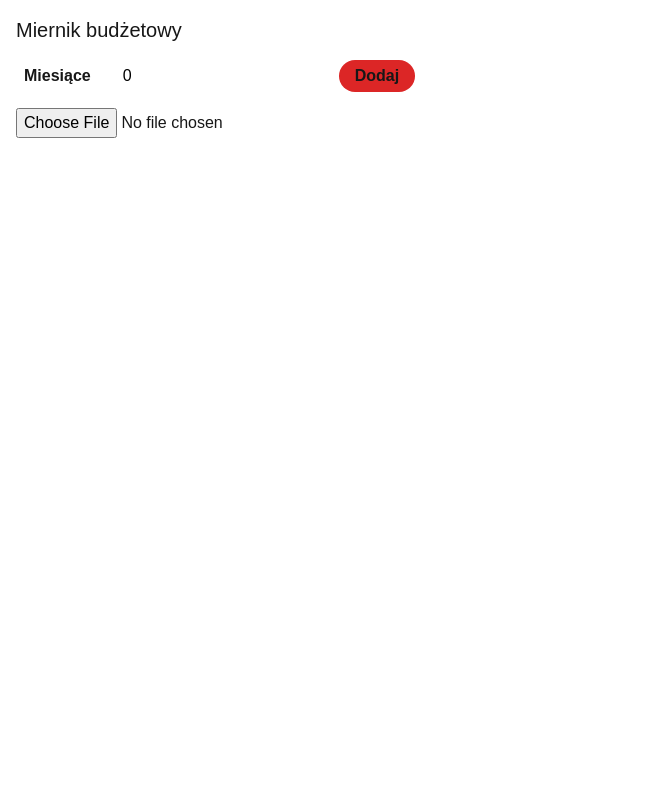
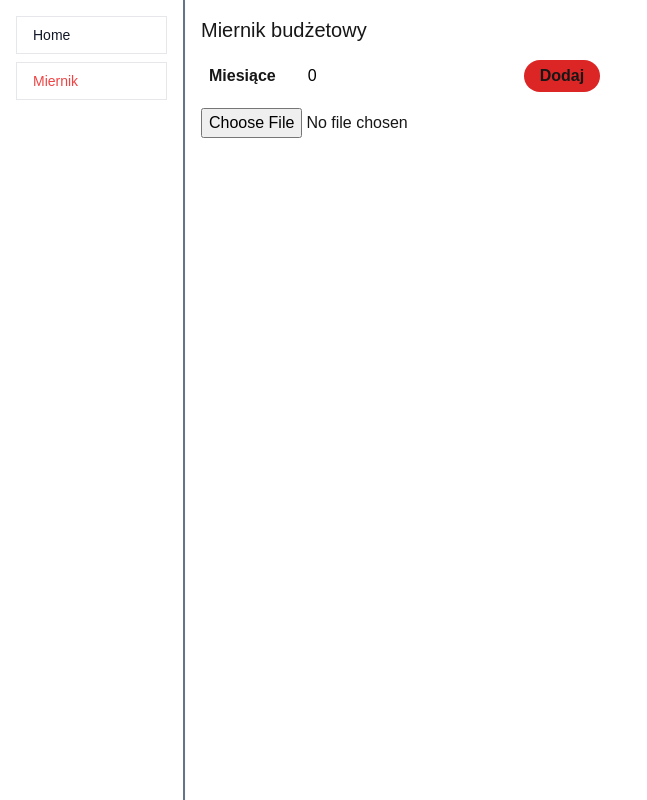
Before and after one commit to Soberek/edureport-app, a Next.js app: page /miernik in a window 1280 px wide. Shown: the whole page, without its empty margins (0-647 px from the left). Built offline with nearby package versions, Linux system fonts and the light colour scheme.

Commit message:
feat main layout with navbar component

```diff
--- a/src/app/layout.tsx
+++ b/src/app/layout.tsx
@@ -1,6 +1,7 @@
 import type { Metadata } from "next";
 import localFont from "next/font/local";
 import "./globals.css";
+import NavLinks from "./components/nav-links";
 
 const geistSans = localFont({
   src: "./fonts/GeistVF.woff",
@@ -14,7 +15,7 @@ const geistMono = localFont({
 });
 
 export const metadata: Metadata = {
-  title: "Create Next App",
+  title: "I hate my job",
   description: "Generated by create next app",
 };
 
@@ -26,9 +27,10 @@ export default function RootLayout({
   return (
     <html lang="en">
       <body
-        className={`${geistSans.variable} ${geistMono.variable} antialiased`}
+        className={`${geistSans.variable} ${geistMono.variable} antialiased min-h-screen flex flex-row`}
       >
-        {children}
+        <NavLinks />
+        <main className="flex-1 ml-[185px]">{children}</main>
       </body>
     </html>
   );
```
